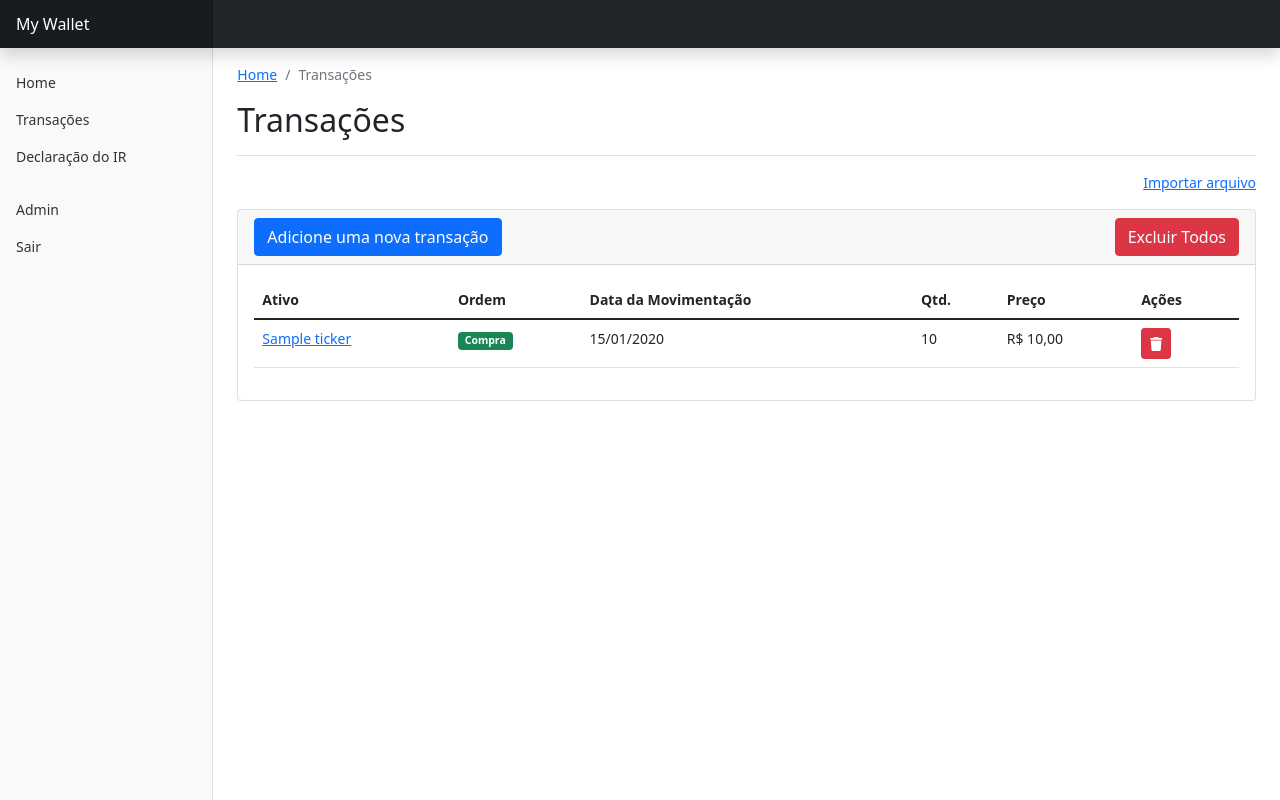
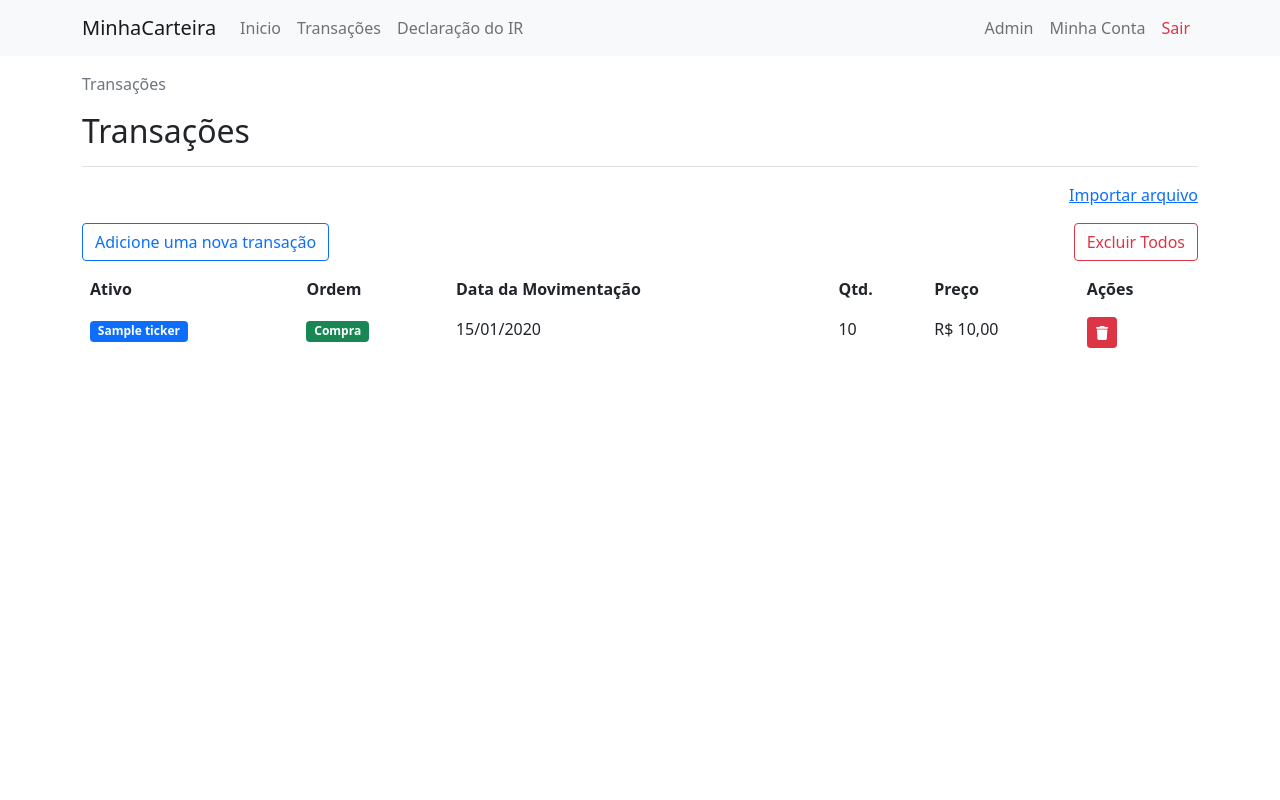
Before and after one commit to CleitonDeLima/mywallet, a Django app: page /transactions/ in a window 1280 px wide. Run offline with Django 4.2, Linux system fonts and the light colour scheme; a user stored in the database is signed in; tables that the repository leaves empty hold one stand-in row (values such as "Sample post"); some libraries are stand-ins or nearby versions.

Commit message:
Mudanças feitas no template (#14)

```diff
--- a/core/urls.py
+++ b/core/urls.py
@@ -29,5 +29,6 @@ transactions_urls = [
 
 urlpatterns = [
     path("", views.home, name="home"),
+    path("account/", views.account_menu, name="account-menu"),
     path("transactions/", include(transactions_urls)),
 ]
--- a/core/views.py
+++ b/core/views.py
@@ -15,11 +15,17 @@ def home(request):
 
 
 @login_required
+def account_menu(request):
+    return render(request, "account/menu.html")
+
+
+@login_required
 def transaction_list(request):
     wallet = request.user.wallets.first()
 
     context = {
         "transaction_list": wallet.transactions.select_related("ticker"),
+        "title": "Transações",
     }
     return render(request, "transactions/transaction_list.html", context)
 
--- /dev/null
+++ b/templates/base.html
@@ -0,0 +1,23 @@
+{% extends "core.html" %}
+
+{% block body %}
+  {% block header %}
+    {% if request.user.is_authenticated %}
+      {% include 'includes/header.html' %}
+    {% endif %}
+  {% endblock %}
+
+  <div class="container">
+    <nav aria-label="breadcrumb" class="mt-3">
+      <ol class="breadcrumb">
+        {% block breadcrumb %}{% endblock %}
+      </ol>
+    </nav>
+
+    <div class="d-flex justify-content-between flex-wrap flex-md-nowrap align-items-center pb-2 mb-3 border-bottom">
+      <h1 class="h2">{% block title %}{% endblock %}</h1>
+    </div>
+
+    {% block content %}{% endblock %}
+  </div>
+{% endblock %}
--- a/templates/__base.html
+++ b/templates/core.html
@@ -7,38 +7,15 @@
   <meta http-equiv="X-UA-Compatible" content="IE=edge">
   <meta name="viewport" content="width=device-width, initial-scale=1">
   <link href="https://cdn.jsdelivr.net/npm/bootstrap@5.1.3/dist/css/bootstrap.min.css" rel="stylesheet" integrity="sha384-1BmE4kWBq78iYhFldvKuhfTAU6auU8tT94WrHftjDbrCEXSU1oBoqyl2QvZ6jIW3" crossorigin="anonymous">
-  <link rel="stylesheet" href="{% static 'css/dashboard.css' %}">
+  {% comment %} <link rel="stylesheet" href="{% static 'css/dashboard.css' %}"> {% endcomment %}
   <script src="https://cdnjs.cloudflare.com/ajax/libs/font-awesome/6.1.1/js/all.min.js" integrity="sha512-6PM0qYu5KExuNcKt5bURAoT6KCThUmHRewN3zUFNaoI6Di7XJPTMoT6K0nsagZKk2OB4L7E3q1uQKHNHd4stIQ==" crossorigin="anonymous" referrerpolicy="no-referrer"></script>
 
   <title>{% block head_title %}{% endblock %}</title>
 </head>
 <body>
-  {% include 'includes/header.html' %}
+  {% block body %}
 
-  <div class="container-fluid">
-    <div class="row">
-      <nav id="sidebarMenu" class="col-md-3 col-lg-2 d-md-block bg-light sidebar collapse">
-        {% include 'includes/sidebar.html' %}
-      </nav>
-
-      <main class="col-md-9 ms-sm-auto col-lg-10 px-md-4">
-        <div id="content">
-
-          <nav aria-label="breadcrumb" class="mt-3">
-            <ol class="breadcrumb">
-              {% block breadcrumb %}{% endblock %}
-            </ol>
-          </nav>
-
-          <div class="d-flex justify-content-between flex-wrap flex-md-nowrap align-items-center pb-2 mb-3 border-bottom">
-            <h1 class="h2">{% block title %}{% endblock %}</h1>
-          </div>
-
-          {% block content %}{% endblock %}
-        </div>
-      </main>
-    </div>
-  </div>
+  {% endblock %}
 
   <script src="https://cdn.jsdelivr.net/npm/bootstrap@5.1.3/dist/js/bootstrap.bundle.min.js" integrity="sha384-ka7Sk0Gln4gmtz2MlQnikT1wXgYsOg+OMhuP+IlRH9sENBO0LRn5q+8nbTov4+1p" crossorigin="anonymous"></script>
   <script src="https://unpkg.com/htmx.org@1.6.1"></script>
--- a/templates/home.html
+++ b/templates/home.html
@@ -1,4 +1,4 @@
-{% extends '__base.html' %}
+{% extends 'base.html' %}
 {% load core_tags %}
 
 {% block head_title %}Home{% endblock %}
@@ -10,5 +10,5 @@
 {% endblock %}
 
 {% block content %}
-  <h2>Home</h2>
+  ...
 {% endblock %}
--- a/templates/includes/header.html
+++ b/templates/includes/header.html
@@ -1,8 +1,34 @@
-<header class="navbar navbar-dark sticky-top bg-dark flex-md-nowrap p-0 shadow">
-  <a class="navbar-brand col-md-3 col-lg-2 me-0 px-3" href="#">My Wallet</a>
-  <button class="navbar-toggler position-absolute d-md-none collapsed" type="button"
-    data-bs-toggle="collapse" data-bs-target="#sidebarMenu"
-    aria-controls="sidebarMenu" aria-expanded="false" aria-label="Toggle navigation">
-    <span class="navbar-toggler-icon"></span>
-  </button>
-</header>
+<nav class="navbar navbar-expand-lg navbar-light bg-light">
+  <div class="container">
+    <a class="navbar-brand" href="#">MinhaCarteira</a>
+    <button class="navbar-toggler" type="button" data-bs-toggle="collapse" data-bs-target="#navbarTogglerDemo02" aria-controls="navbarTogglerDemo02" aria-expanded="false" aria-label="Toggle navigation">
+      <span class="navbar-toggler-icon"></span>
+    </button>
+    <div class="collapse navbar-collapse" id="navbarTogglerDemo02">
+      <ul class="navbar-nav me-auto mb-2 mb-lg-0">
+        <li class="nav-item">
+          <a class="nav-link" aria-current="page" href="{% url 'core:home' %}">Inicio</a>
+        </li>
+        <li class="nav-item">
+          <a class="nav-link" href="{% url 'core:transaction-list' %}">Transações</a>
+        </li>
+        <li class="nav-item">
+          <a class="nav-link" href="{% url 'core:income-tax' %}">Declaração do IR</a>
+        </li>
+      </ul>
+      <ul class="navbar-nav mb-2 mb-lg-0">
+        {% if request.user.is_superuser %}
+          <li class="nav-item">
+            <a class="nav-link" href="{% url 'admin:index' %}">Admin</a>
+          </li>
+        {% endif %}
+        <li class="nav-item">
+          <a class="nav-link" href="{% url 'core:account-menu' %}">Minha Conta</a>
+        </li>
+        <li class="nav-item">
+          <a class="nav-link text-danger" href="{% url 'account_logout' %}">Sair</a>
+        </li>
+      </ul>
+    </div>
+  </div>
+</nav>
--- a/templates/includes/sidebar.html
+++ /dev/null
@@ -1,35 +0,0 @@
-<div class="position-sticky pt-3">
-  <ul class="nav flex-column">
-
-    <li class="nav-item">
-      <a class="nav-link" aria-current="page" href="{% url 'core:home' %}">
-        Home
-      </a>
-    </li>
-    <li class="nav-item">
-      <a class="nav-link" aria-current="page" href="{% url 'core:transaction-list' %}">
-        Transações
-      </a>
-    </li>
-    <li class="nav-item">
-      <a class="nav-link" aria-current="page" href="{% url 'core:income-tax' %}">
-        Declaração do IR
-      </a>
-    </li>
-  </ul>
-
-  <ul class="nav flex-column pt-3">
-    {% if request.user.is_superuser %}
-      <li class="nav-item">
-        <a class="nav-link" href="{% url 'admin:index' %}" target="_blank">
-          Admin
-        </a>
-      </li>
-    {% endif %}
-    <li class="nav-item">
-      <a class="nav-link" href="{% url 'account_logout' %}">
-        Sair
-      </a>
-    </li>
-  </ul>
-</div>
--- a/templates/transactions/transaction_confirm_delete.html
+++ b/templates/transactions/transaction_confirm_delete.html
@@ -1,4 +1,4 @@
-{% extends '__base.html' %}
+{% extends 'base.html' %}
 {% load core_tags %}
 
 {% block head_title %}Excluir Transação{% endblock %}
@@ -6,7 +6,6 @@
 {% block title %}Excluir Transação{% endblock %}
 
 {% block breadcrumb %}
-  {% breadcrumb_url "Home" "core:home" %}
   {% breadcrumb_url "Transações" "core:transaction-list" %}
   {% breadcrumb_url "Excluir Transação" %}
 {% endblock %}
--- a/templates/transactions/transaction_form.html
+++ b/templates/transactions/transaction_form.html
@@ -1,4 +1,4 @@
-{% extends '__base.html' %}
+{% extends 'base.html' %}
 {% load crispy_forms_tags %}
 {% load core_tags %}
 
@@ -7,7 +7,6 @@
 {% block title %}Novo Ativo{% endblock %}
 
 {% block breadcrumb %}
-  {% breadcrumb_url "Home" "core:home" %}
   {% breadcrumb_url "Transações" "core:transaction-list" %}
   {% breadcrumb_url "Novo" %}
 {% endblock %}
--- a/templates/transactions/transaction_import.html
+++ b/templates/transactions/transaction_import.html
@@ -1,4 +1,4 @@
-{% extends '__base.html' %}
+{% extends 'base.html' %}
 {% load static crispy_forms_tags %}
 {% load core_tags %}
 
@@ -7,7 +7,6 @@
 {% block title %}Importação de Transações{% endblock %}
 
 {% block breadcrumb %}
-  {% breadcrumb_url "Home" "core:home" %}
   {% breadcrumb_url "Transações" "core:transaction-list" %}
   {% breadcrumb_url "Importar Transaçãoes" %}
 {% endblock %}
--- a/templates/transactions/transaction_list.html
+++ b/templates/transactions/transaction_list.html
@@ -1,13 +1,11 @@
-{% extends '__base.html' %}
+{% extends 'base.html' %}
 {% load core_tags %}
 
-{% block head_title %}Transações{% endblock %}
-
-{% block title %}Transações{% endblock %}
+{% block head_title %}{{ title }}{% endblock %}
+{% block title %}{{ title }}{% endblock %}
 
 {% block breadcrumb %}
-  {% breadcrumb_url "Home" "core:home" %}
-  {% breadcrumb_url "Transações" %}
+  {% breadcrumb_url title %}
 {% endblock %}
 
 {% block content %}
@@ -17,16 +15,17 @@
     </div>
   </div>
 
-  <div class="card">
-    <div class="card-header">
-      <a class="btn btn-primary" href="{% url 'core:transaction-create' %}">
-        Adicione uma nova transação
-      </a>
-      <a class="btn btn-danger float-end" href="{% url 'core:transaction-delete-all' %}">Excluir Todos</a>
+  <div class="row mb-2">
+    <div class="col">
+      <a class="btn btn-outline-primary" href="{% url 'core:transaction-create' %}">Adicione uma nova transação</a>
     </div>
-    <div class="card-body">
+    <div class="col">
+      <a class="btn btn-outline-danger float-end" href="{% url 'core:transaction-delete-all' %}">Excluir Todos</a>
+    </div>
+  </div>
+
   <div class="table-responsive">
-        <table class="table">
+    <table class="table table-borderless table-hover">
       <thead>
         <tr>
           <th>Ativo</th>
@@ -42,7 +41,15 @@
           <tr>
             <td>
               <a href="{% url 'core:transaction-update' transaction.id %}">
-                    {{ transaction.ticker.name }}
+                {% if transaction.ticker.type == 0 %}
+                  <span class="badge bg-primary">{{ transaction.ticker.name }}</span>
+                {% elif transaction.ticker.type == 1 %}
+                  <span class="badge bg-danger">{{ transaction.ticker.name }}</span>
+                {% elif transaction.ticker.type == 2 %}
+                  <span class="badge bg-warning text-dark">{{ transaction.ticker.name }}</span>
+                {% elif transaction.ticker.type == 3 %}
+                  <span class="badge bg-dark">{{ transaction.ticker.name }}</span>
+                {% endif %}
               </a>
             </td>
             <td>
@@ -67,6 +74,4 @@
       </tbody>
     </table>
   </div>
-    </div>
-  </div>
 {% endblock %}
```
Also changed, not shown: templates/account/login.html (added, +45 -0 lines), templates/account/logout.html (added, +16 -0 lines), templates/account/menu.html (added, +12 -0 lines), templates/account/password_change.html (added, +15 -0 lines), templates/account/password_reset.html (added, +23 -0 lines), templates/account/signup.html (added, +19 -0 lines), templates/transactions/income_tax.html (+7 -4 lines). Lines whose indentation alone changed are shown as unchanged.
